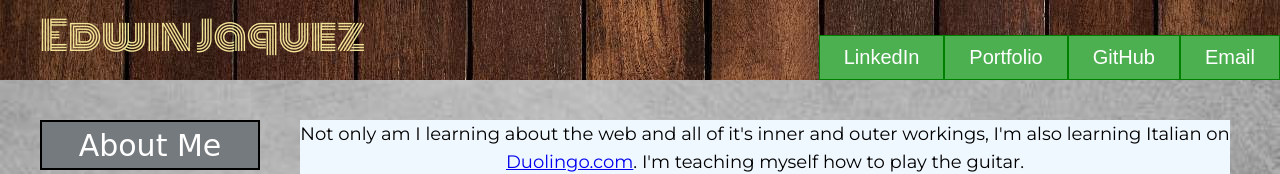
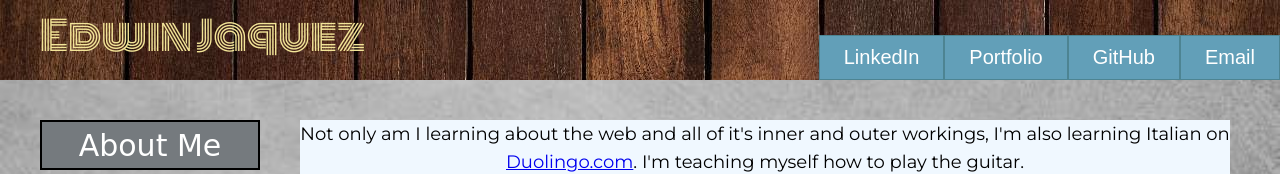
Before and after one commit to ejbronze/ejbronze.github.io, a plain HTML site: page index.html in a window 1280 px wide. Shown: the top 174 px of the page. Drawn offline with Linux system fonts and the light colour scheme.

Commit message:
changed the button colors

```diff
--- a/style.css
+++ b/style.css
@@ -64,8 +64,8 @@ body {
 }
 
 #contactbtn button {
-  background-color: #4caf50; /* Green background */
-  border: 1px solid green; /* Green border */
+  background-color: #629fb8; /* Green background */
+  border: 1px solid rgb(77, 132, 146); /* Green border */
   color: white; /* White text */
   padding: 10px 24px;
   cursor: pointer; /* Pointer/hand icon */
@@ -75,8 +75,8 @@ body {
 }
 
 #contactbtn button:hover {
-  background-color: green; /* Green background */
-  border: 1px solid #4caf50; /* Green border */
+  background-color: rgb(77, 132, 146); /* Green background */
+  border: 1px solid #629fb8; /* Green border */
   color: white; /* White text */
 }
 
```
Also changed, not shown: 2 other files.
